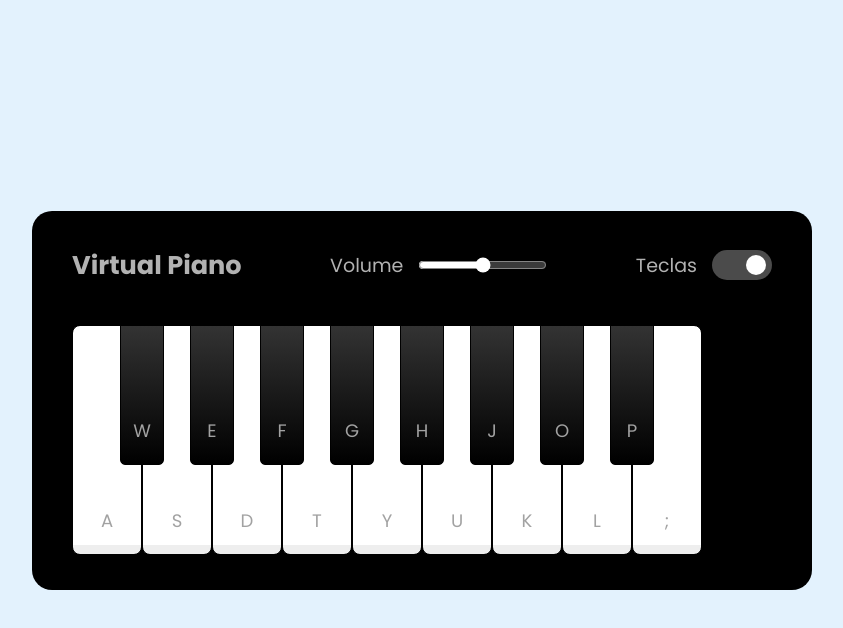
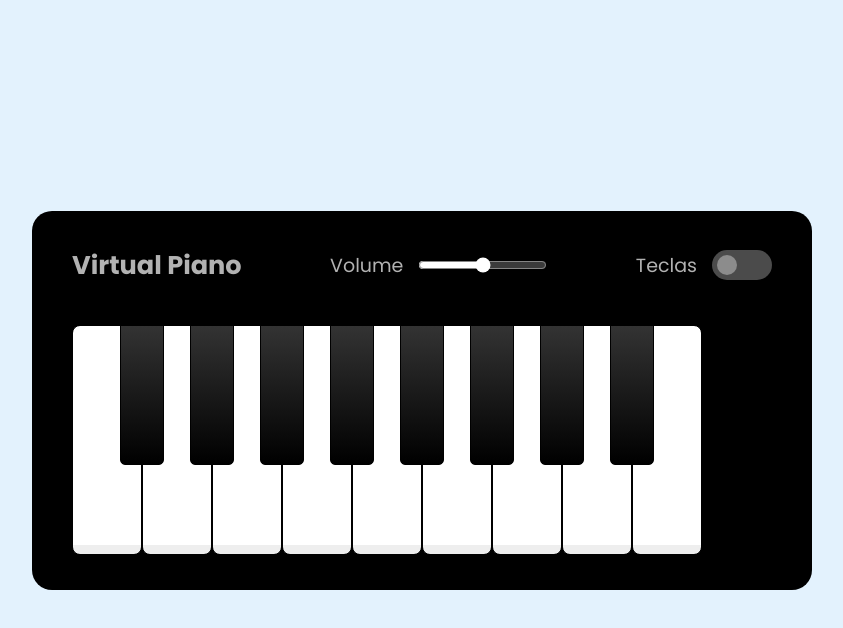
Before and after one commit to felipertec/Javascript_Potencia_Tech_iFood, a plain HTML site: page Projetos/piano-aula/index.html in a window 1280 px wide. Both pictures are taken after a click on the checkbox 960 px from the left and 265 px from the top of the page. Shown: the whole page, without its empty margins (218-1061 px from the left). Drawn offline with Linux system fonts and the light colour scheme.

Commit message:
adicionado atuaçlizações dp piano

```diff
--- a/Projetos/piano-aula/index.html
+++ b/Projetos/piano-aula/index.html
@@ -23,7 +23,7 @@
                 <span>Volume</span> <input type="range" min="0" max="1" value="0.5" step="any">
             </div>
             <div class="column keys-check">
-                <span>Teclas</span> <input type="checkbox">
+                <span>Teclas</span> <input type="checkbox" checked>
             </div>
         </header>
         <ul class="piano-keys">
--- a/Projetos/piano-aula/src/scripts/engine.js
+++ b/Projetos/piano-aula/src/scripts/engine.js
@@ -1,5 +1,6 @@
 const pianoKeys = document.querySelectorAll(".piano-keys .key");
-const volumeSlider = document.querySelector(".volume-slider input")
+const volumeSlider = document.querySelector(".volume-slider input");
+const keysCheck = document.querySelector(".keys-check input");
 
 let mapedkeys = [];
 let audio = new Audio("src/tunes/a.wav");
@@ -31,4 +32,9 @@ const handleVolume = (e) =>{
     audio.volume = e.target.value;
 }
 
+const showHideKeys = () =>{
+    pianoKeys.forEach(key => key.classList.toggle("hide"))
+}
+
 volumeSlider.addEventListener("input", handleVolume);
+keysCheck.addEventListener("click", showHideKeys);
--- a/Projetos/piano-aula/src/styles/main.css
+++ b/Projetos/piano-aula/src/styles/main.css
@@ -120,3 +120,7 @@ header .column span{
     rgba(255,255,255,0.1);
     background: linear-gradient(to bottom #000, #434343);
 }
+
+.piano-keys .key.hide span{
+    display: none;
+}
```
